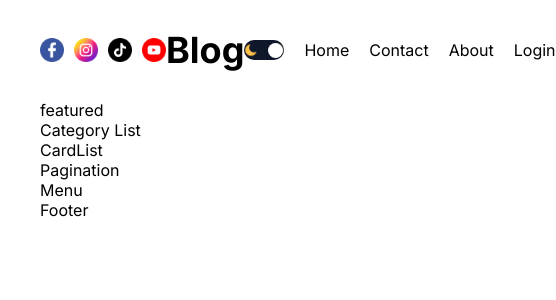
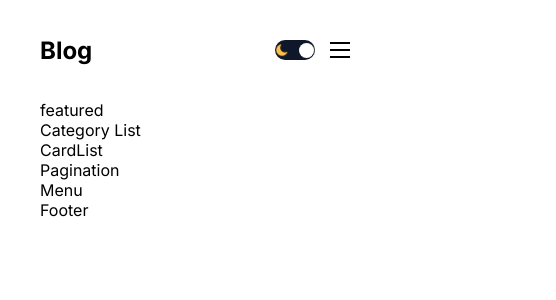
Before and after one commit to CourtneyCarson/next-blog, a Next.js app: page / in a window 390 px wide. Shown: the top 300 px of the page, 556 px wide, since content can reach past the window. Built offline with nearby package versions, Linux system fonts and the light colour scheme.

Commit message:
mobile nav menu

```diff
--- a/src/app/globals.css
+++ b/src/app/globals.css
@@ -26,6 +26,12 @@ a {
   --textColor: #ddd;
   --softBg: #1f273a;
   --softTextColor: #a6a6a6;
+}
+.light {
+  --bg: white;
+  --textColor: black;
+  --softBg: #f0f0f0;
+  --softTextColor: #626262;
 }
 
 .container {
--- a/src/components/authLinks/AuthLinks.jsx
+++ b/src/components/authLinks/AuthLinks.jsx
@@ -1,18 +1,54 @@
+'use client';
 import Link from 'next/link';
 import * as styles from './authLinks.module.css';
+import { useState } from 'react';
+export const AuthLinks = () => {
+  const status = 'notauthenticated'; // temporary until auth done
+  const [open, setOpen] = useState(false);
 
-export const AuthLinks = () => {
-  const status = 'notauthenticated';
-  // temporary until auth done
   return (
     <>
       {status === 'notauthenticated' ? (
-        <Link href="/login"> Login </Link>
+        <Link href="/login" className={styles.link}>
+          {' '}
+          Login{' '}
+        </Link>
       ) : (
         <>
-          <Link href="/write"> Write </Link>
+          <Link href="/write" className={styles.link}>
+            {' '}
+            Write{' '}
+          </Link>
           <span className={styles.link}>Logout</span>
         </>
+      )}
+      <div className={styles.burger} onClick={() => setOpen(!open)}>
+        <div className={styles.line}></div>
+        <div className={styles.line}></div>
+        <div className={styles.line}></div>
+      </div>
+      {/* if open show mobile menu  */}
+      {open && (
+        <div className={styles.ResponsiveMenu}>
+          <Link href="/">Homepage</Link>
+          <Link href="/">About</Link>
+          <Link href="/">Contact</Link>
+          {/* if not authentiated show login/logout buttons?  */}
+          {status === 'notauthenticated' ? (
+            <Link href="/login" className={styles.link}>
+              {' '}
+              Login{' '}
+            </Link>
+          ) : (
+            <>
+              <Link href="/write" className={styles.link}>
+                {' '}
+                Write{' '}
+              </Link>
+              <span className={styles.link}>Logout</span>
+            </>
+          )}
+        </div>
       )}
     </>
   );
--- a/src/components/authLinks/authLinks.module.css
+++ b/src/components/authLinks/authLinks.module.css
@@ -5,3 +5,44 @@
 .link {
   cursor: pointer;
 }
+
+.burger {
+  width: 20px;
+  height: 16px;
+  flex-direction: column;
+  justify-content: space-between;
+  cursor: pointer;
+  display: none;
+}
+
+.line {
+  width: 100%;
+  height: 2px;
+  background-color: var(--textColor);
+}
+
+.responsiveMenu{
+  position: absolute;
+  top: 100px;
+  left: 0;
+  background-color: var(--bg);
+  height: calc(100vh - 100px);
+  width: 100%;
+  display: flex;
+  flex-direction: column;
+  align-items: center;
+  justify-content: center;
+  gap: 50px;
+  font-size: 36px;
+  z-index: 999;
+}
+
+@media screen and (max-width: 640px) {
+  .burger {
+    display: flex;
+  }
+
+  .link{
+    display: none;
+  }
+}
--- a/src/components/navbar/Navbar.jsx
+++ b/src/components/navbar/Navbar.jsx
@@ -17,9 +17,15 @@ export const Navbar = () => {
       <div className={styles.logo}>Blog</div>
       <div className={styles.links}>
         <ThemeToggle />
-        <Link href="/">Home</Link>
-        <Link href="/">Contact</Link>
-        <Link href="/">About</Link>
+        <Link href="/" className={styles.link}>
+          Homepage
+        </Link>
+        <Link href="/" className={styles.link}>
+          Contact
+        </Link>
+        <Link href="/" className={styles.link}>
+          About
+        </Link>{' '}
         <AuthLinks />
       </div>
     </div>
--- a/src/components/navbar/navbar.module.css
+++ b/src/components/navbar/navbar.module.css
@@ -23,4 +23,38 @@
   display: flex;
   gap: 20px;
   flex: 1;
+  align-items: center;
+  font-size: 20px;
 }
+
+@media screen and (max-width: 1280px) {
+  .logo {
+    font-size: 32px;
+  }
+  .links {
+    font-size: 18px;
+    gap: 15px;
+  }
+}
+@media screen and (max-width: 1024px) {
+  .social {
+    display: none;
+  }
+  .logo {
+    text-align: left;
+  }
+}
+@media screen and (max-width: 768px) {
+  .logo {
+    font-size: 24px;
+  }
+}
+@media screen and (max-width: 640px) {
+  .links{
+    justify-content: flex-end;
+  }
+  /* removes all but login link on mobile size */
+  .link {
+    display: none;
+  }
+}
```
